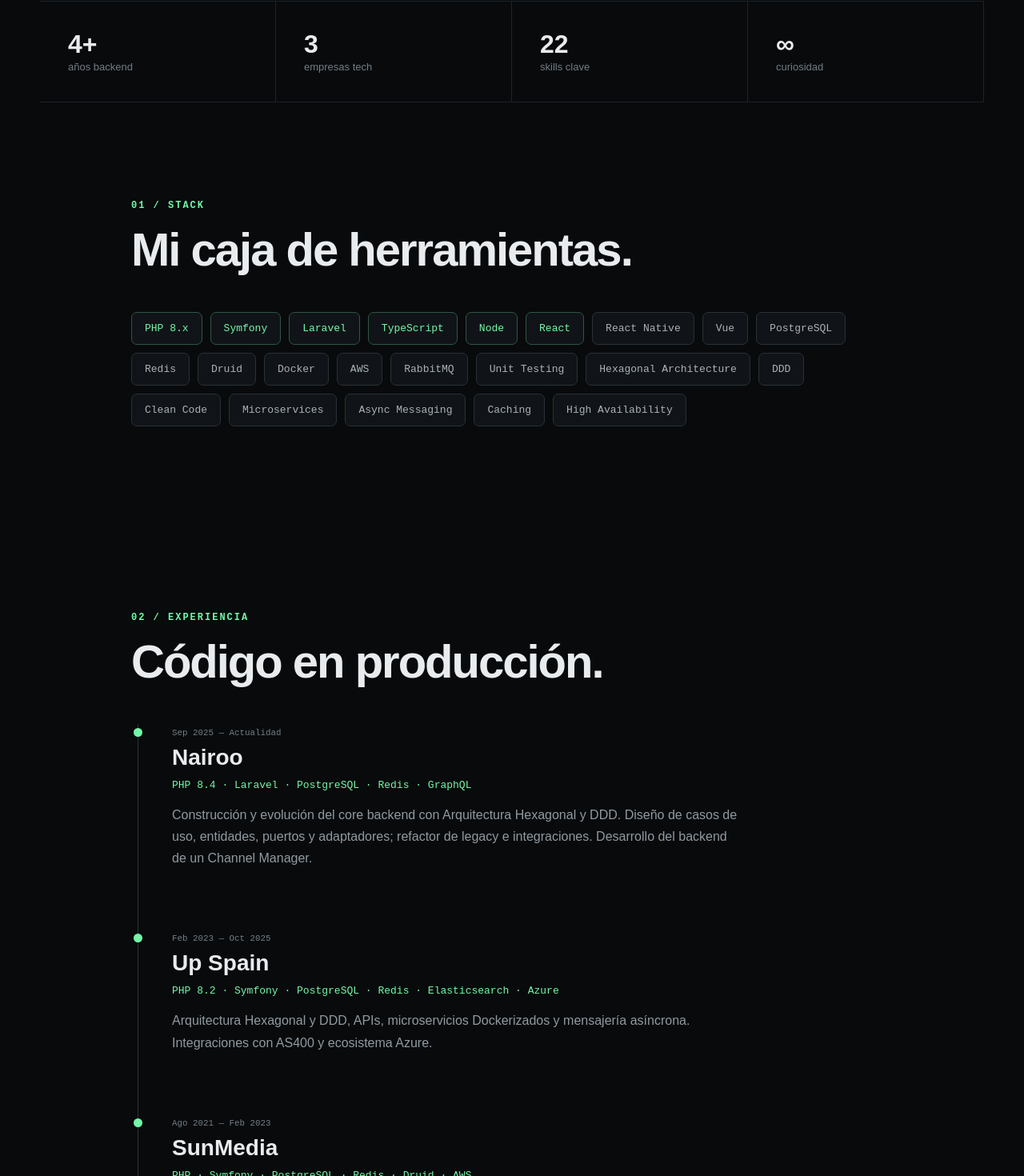
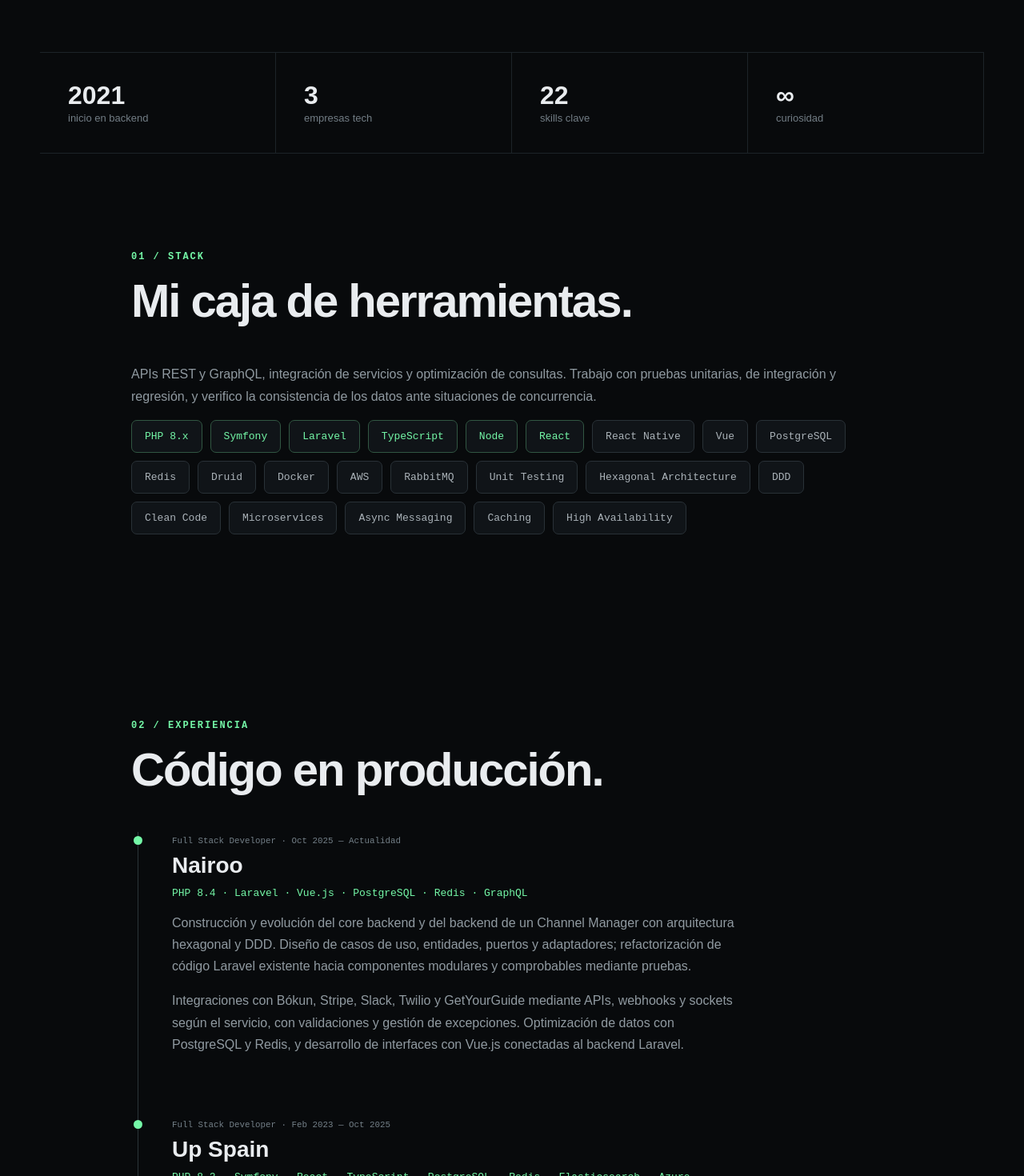
Before and after one commit to Benemox/Abe_cv_interactivo, a Next.js app: page / in a window 1280 px wide. Shown: the part 839-2309 px from the top of the page at 80% size. Built offline with nearby package versions, Linux system fonts and the light colour scheme.

Commit message:
feat: enrich portfolio with CV experience and background

```diff
--- a/app/layout.tsx
+++ b/app/layout.tsx
@@ -1,5 +1,5 @@
 import type { Metadata } from "next";
 import "./globals.css";
 import "./projects.css";
-export const metadata: Metadata={title:"Abel Abbasi | Backend Developer",description:"Portfolio interactivo de Abel Abbasi — Backend Developer especializado en PHP, Symfony, Laravel, DDD y arquitectura hexagonal."};
+export const metadata: Metadata={title:"Abel Abbasi | Backend Developer",description:"Desarrollador backend en Madrid desde 2021: PHP, Laravel, Symfony, APIs, DDD y arquitectura hexagonal. Experiencia full stack con React y Vue.js."};
 export default function RootLayout({children}:{children:React.ReactNode}){return <html lang="es"><body>{children}</body></html>}
--- a/app/page.tsx
+++ b/app/page.tsx
@@ -32,14 +32,39 @@ const projects = [
   },
 ];
 const skills=["PHP 8.x","Symfony","Laravel","TypeScript","Node","React","React Native","Vue","PostgreSQL","Redis","Druid","Docker","AWS","RabbitMQ","Unit Testing","Hexagonal Architecture","DDD","Clean Code","Microservices","Async Messaging","Caching","High Availability"];
-const jobs=[{company:"Nairoo",date:"Sep 2025 — Actualidad",stack:"PHP 8.4 · Laravel · PostgreSQL · Redis · GraphQL",text:"Construcción y evolución del core backend con Arquitectura Hexagonal y DDD. Diseño de casos de uso, entidades, puertos y adaptadores; refactor de legacy e integraciones. Desarrollo del backend de un Channel Manager."},{company:"Up Spain",date:"Feb 2023 — Oct 2025",stack:"PHP 8.2 · Symfony · PostgreSQL · Redis · Elasticsearch · Azure",text:"Arquitectura Hexagonal y DDD, APIs, microservicios Dockerizados y mensajería asíncrona. Integraciones con AS400 y ecosistema Azure."},{company:"SunMedia",date:"Ago 2021 — Feb 2023",stack:"PHP · Symfony · PostgreSQL · Redis · Druid · AWS",text:"Plataformas de gestión, reporting y análisis de costes con foco en rendimiento y escalabilidad. Microservicios, Clean Code y colas asíncronas."}];
+const jobs = [
+  {
+    company: "Nairoo",
+    role: "Full Stack Developer",
+    date: "Oct 2025 — Actualidad",
+    stack: "PHP 8.4 · Laravel · Vue.js · PostgreSQL · Redis · GraphQL",
+    text: "Construcción y evolución del core backend y del backend de un Channel Manager con arquitectura hexagonal y DDD. Diseño de casos de uso, entidades, puertos y adaptadores; refactorización de código Laravel existente hacia componentes modulares y comprobables mediante pruebas.",
+    detail: "Integraciones con Bókun, Stripe, Slack, Twilio y GetYourGuide mediante APIs, webhooks y sockets según el servicio, con validaciones y gestión de excepciones. Optimización de datos con PostgreSQL y Redis, y desarrollo de interfaces con Vue.js conectadas al backend Laravel.",
+  },
+  {
+    company: "Up Spain",
+    role: "Full Stack Developer",
+    date: "Feb 2023 — Oct 2025",
+    stack: "PHP 8.2 · Symfony · React · TypeScript · PostgreSQL · Redis · Elasticsearch · Azure",
+    text: "Desarrollo de una nueva aplicación mientras el sistema anterior seguía en producción: migración progresiva de tablas y adaptación de accesos a datos. Aplicación de arquitectura hexagonal y DDD, documentación de APIs con API Platform e interfaces responsive con React y Tailwind CSS para convenciones, charlas y sorteos.",
+    detail: "Resolución de incidencias, consultas que combinaban PostgreSQL y Elasticsearch, y pruebas de regresión, grandes volúmenes de datos y concurrencia. Integraciones con Redsys, AS400 y Azure Blob, entre otros servicios; entrega con Git y CI/CD, microservicios con Docker en Azure y mensajería asíncrona.",
+  },
+  {
+    company: "SunMedia",
+    role: "Backend Developer",
+    date: "Ago 2021 — Feb 2023",
+    stack: "PHP 7.2 · Symfony · PostgreSQL · Redis · Druid · Docker · AWS",
+    text: "Desarrollo de plataformas de gestión de usuarios, informes y análisis de costes con PHP y Symfony, aplicando arquitectura hexagonal y Clean Code, con foco en rendimiento y escalabilidad.",
+    detail: "Optimización del almacenamiento con PostgreSQL, Redis y Druid. Desarrollo de microservicios desplegados en AWS con Docker y gestión de colas para procesamiento asíncrono.",
+  },
+];
 const layers=[["HTTP / API","Controller"],["APPLICATION","Use Case · Command / Query"],["DOMAIN","Entity · Value Object · Domain Service"],["PORTS","Repository · Gateway"],["INFRASTRUCTURE","Doctrine · Redis · RabbitMQ"]];
 export default function Home(){const [cmd,setCmd]=useState("help"); const output:Record<string,string>={help:"Comandos: skills · experience · projects · architecture · contact",skills:"PHP / Symfony / Laravel / PostgreSQL / Redis / Docker / RabbitMQ / DDD",experience:"Nairoo → Up Spain → SunMedia",projects:"AvispasIA · Gonabba · Casa en orden — trabajos en desarrollo. Explora sus webs en la sección de proyectos.",architecture:"HTTP → Application → Domain → Ports → Infrastructure",contact:"LinkedIn: /in/abelabbasi"}; return <main>
 <nav><b>AA<span>.</span></b></nav>
-<section className="hero"><motion.div initial={{opacity:0,y:20}} animate={{opacity:1,y:0}}><p className="eyebrow">BACKEND DEVELOPER · MADRID</p><h1>Construyo el sistema<br/>que <em>no se ve</em>,<br/>pero lo sostiene todo.</h1><p className="lead">Soy <strong>Abel Abbasi</strong>. Diseño sistemas mantenibles, lógica de dominio clara e integraciones fiables con PHP, Symfony y Laravel.</p><div className="actions"><a href="#experience">Explorar experiencia <ChevronRight size={18}/></a><a className="ghost" href="#projects">Ver proyectos <ChevronRight size={18}/></a><a className="ghost" href="https://www.linkedin.com/in/abelabbasi">LinkedIn <Linkedin size={17}/></a></div></motion.div><div className="terminal"><div className="termbar"><i/><i/><i/><span>abel@backend:~</span></div><div className="termbody"><p><span>abel@portfolio</span>:~$ {cmd}</p><p className="out">{output[cmd]||"Comando no encontrado. Prueba: help"}</p><div className="commands">{Object.keys(output).map(x=><button key={x} onClick={()=>setCmd(x)}>{x}</button>)}</div><p><span>abel@portfolio</span>:~$ <b className="cursor">_</b></p></div></div></section>
-<section className="stats"><div><b>4+</b><span>años backend</span></div><div><b>3</b><span>empresas tech</span></div><div><b>22</b><span>skills clave</span></div><div><b>∞</b><span>curiosidad</span></div></section>
-<section id="skills"><p className="eyebrow">01 / STACK</p><h2>Mi caja de herramientas.</h2><div className="chips">{skills.map((s,i)=><motion.span whileHover={{y:-3}} key={s} className={i<6?"hot":""}>{s}</motion.span>)}</div></section>
-<section id="experience"><p className="eyebrow">02 / EXPERIENCIA</p><h2>Código en producción.</h2><div className="timeline">{jobs.map((j,i)=><motion.article initial={{opacity:0,x:-20}} whileInView={{opacity:1,x:0}} viewport={{once:true}} key={j.company}><div className="dot"/><small>{j.date}</small><h3>{j.company}</h3><code>{j.stack}</code><p>{j.text}</p></motion.article>)}</div></section>
+<section className="hero"><motion.div initial={{opacity:0,y:20}} animate={{opacity:1,y:0}}><p className="eyebrow">BACKEND DEVELOPER · MADRID</p><h1>Construyo el sistema<br/>que <em>no se ve</em>,<br/>pero lo sostiene todo.</h1><p className="lead">Soy <strong>Abel Abbasi</strong>. Desde 2021 desarrollo aplicaciones de gestión, APIs y sistemas en producción con PHP, Symfony y Laravel. Diseño lógica de dominio clara e integraciones fiables, y complemento el backend con interfaces en React y Vue.js.</p><div className="actions"><a href="#experience">Explorar experiencia <ChevronRight size={18}/></a><a className="ghost" href="#projects">Ver proyectos <ChevronRight size={18}/></a><a className="ghost" href="https://www.linkedin.com/in/abelabbasi">LinkedIn <Linkedin size={17}/></a></div></motion.div><div className="terminal"><div className="termbar"><i/><i/><i/><span>abel@backend:~</span></div><div className="termbody"><p><span>abel@portfolio</span>:~$ {cmd}</p><p className="out">{output[cmd]||"Comando no encontrado. Prueba: help"}</p><div className="commands">{Object.keys(output).map(x=><button key={x} onClick={()=>setCmd(x)}>{x}</button>)}</div><p><span>abel@portfolio</span>:~$ <b className="cursor">_</b></p></div></div></section>
+<section className="stats"><div><b>2021</b><span>inicio en backend</span></div><div><b>3</b><span>empresas tech</span></div><div><b>22</b><span>skills clave</span></div><div><b>∞</b><span>curiosidad</span></div></section>
+<section id="skills"><p className="eyebrow">01 / STACK</p><h2>Mi caja de herramientas.</h2><p className="intro">APIs REST y GraphQL, integración de servicios y optimización de consultas. Trabajo con pruebas unitarias, de integración y regresión, y verifico la consistencia de los datos ante situaciones de concurrencia.</p><div className="chips">{skills.map((s,i)=><motion.span whileHover={{y:-3}} key={s} className={i<6?"hot":""}>{s}</motion.span>)}</div></section>
+<section id="experience"><p className="eyebrow">02 / EXPERIENCIA</p><h2>Código en producción.</h2><div className="timeline">{jobs.map(job=><motion.article initial={{opacity:0,x:-20}} whileInView={{opacity:1,x:0}} viewport={{once:true}} key={job.company}><div className="dot"/><small>{job.role} · {job.date}</small><h3>{job.company}</h3><code>{job.stack}</code><p>{job.text}</p><p>{job.detail}</p></motion.article>)}</div></section>
 <section id="projects" className="projects" aria-labelledby="projects-title">
   <p className="eyebrow">03 / PROYECTOS PROPIOS</p>
   <h2 id="projects-title">Trabajos en desarrollo.</h2>
@@ -69,5 +94,5 @@ export default function Home(){const [cmd,setCmd]=useState("help"); const output
   </div>
 </section>
 <section id="architecture" className="arch"><p className="eyebrow">04 / CÓMO PIENSO EL SOFTWARE</p><h2>El dominio en el centro.</h2><p className="intro">No organizo código por framework. Separo responsabilidades para que el negocio pueda evolucionar sin arrastrar la infraestructura.</p><div className="layers">{layers.map((l,i)=><motion.div whileHover={{scale:1.015}} key={l[0]}><span>0{i+1}</span><b>{l[0]}</b><p>{l[1]}</p></motion.div>)}</div></section>
-<section className="about"><div><p className="eyebrow">05 / SOBRE MÍ</p><h2>Resolver problemas<br/>antes que escribir código.</h2></div><p>Me centro en construir sistemas mantenibles y resolver problemas reales de producto. Disfruto diseñando lógica de dominio clara, mejorando codebases existentes y conectando sistemas de forma fiable.<br/><br/>Fuera del código: viajar, descubrir culturas y todo lo relacionado con el espacio.</p></section>
+<section className="about"><div><p className="eyebrow">05 / SOBRE MÍ</p><h2>Resolver problemas<br/>antes que escribir código.</h2></div><p>Me centro en construir sistemas mantenibles y resolver problemas reales de producto. Disfruto diseñando lógica de dominio clara, mejorando codebases existentes y conectando sistemas de forma fiable. Abordo tareas de principio a fin, respetando los patrones existentes y verificando los cambios antes y después del despliegue.<br/><br/><strong>Formación.</strong> Full Stack Developer en The Bridge (500 horas, 2020), Consultor SAP MM en DOP Estudios (2016) y Comercio Internacional en IES Lago (2012–2014).<br/><br/><strong>Idiomas.</strong> Español nativo e inglés profesional.<br/><br/>Fuera del código: viajar, descubrir culturas y todo lo relacionado con el espacio.</p></section>
 <footer><div><h2>¿Construimos algo?</h2><p>Disponible para hablar de backend, arquitectura y nuevos retos.</p></div><div className="footlinks"><a href="mailto:abelabbasi@hotmail.com"><Mail size={17}/> Email</a><a href="https://www.linkedin.com/in/abelabbasi"><Linkedin size={17}/> LinkedIn</a></div><small>© 2026 Abel Abbasi · Built with Next.js</small></footer></main>}
```
